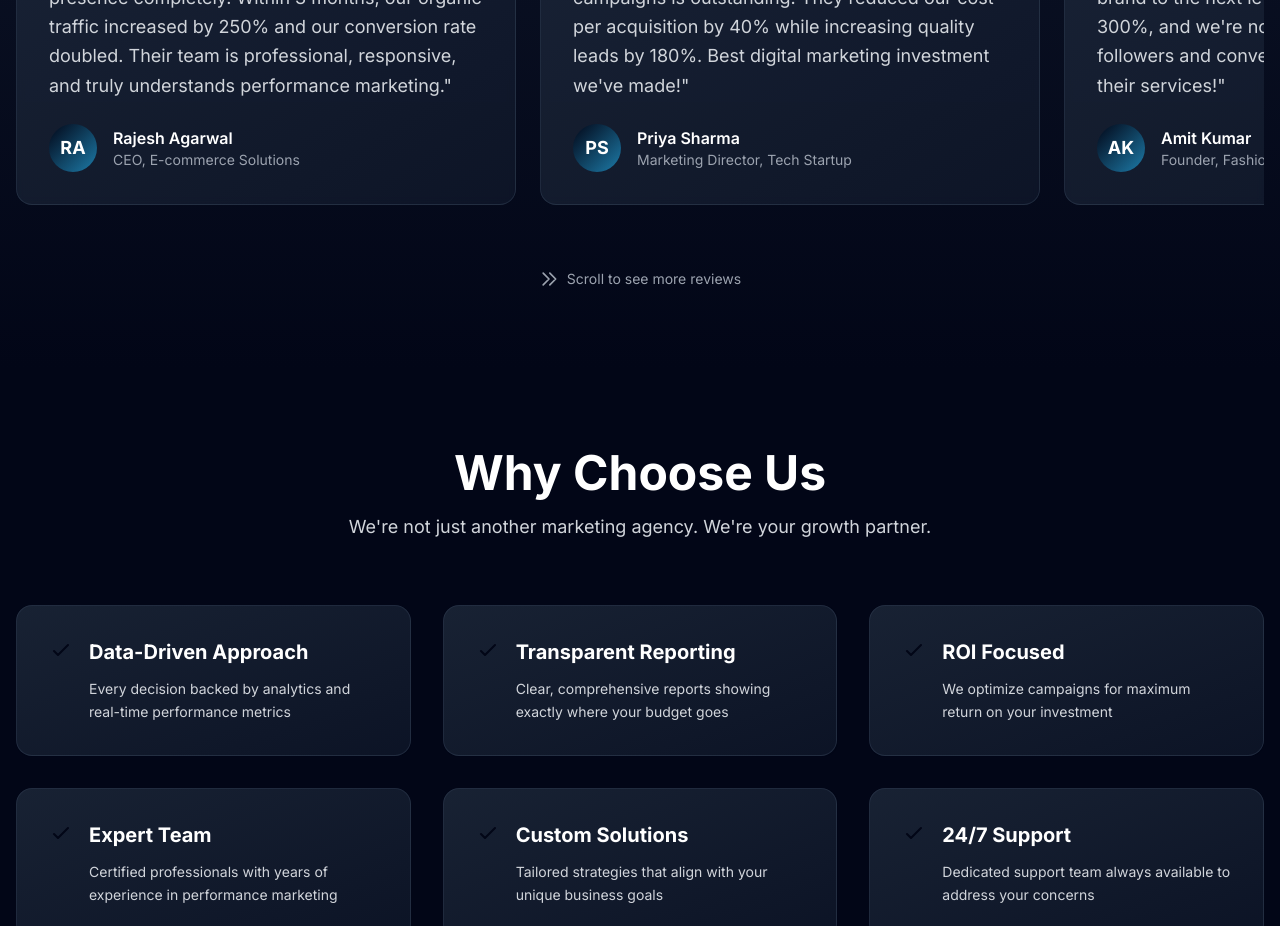
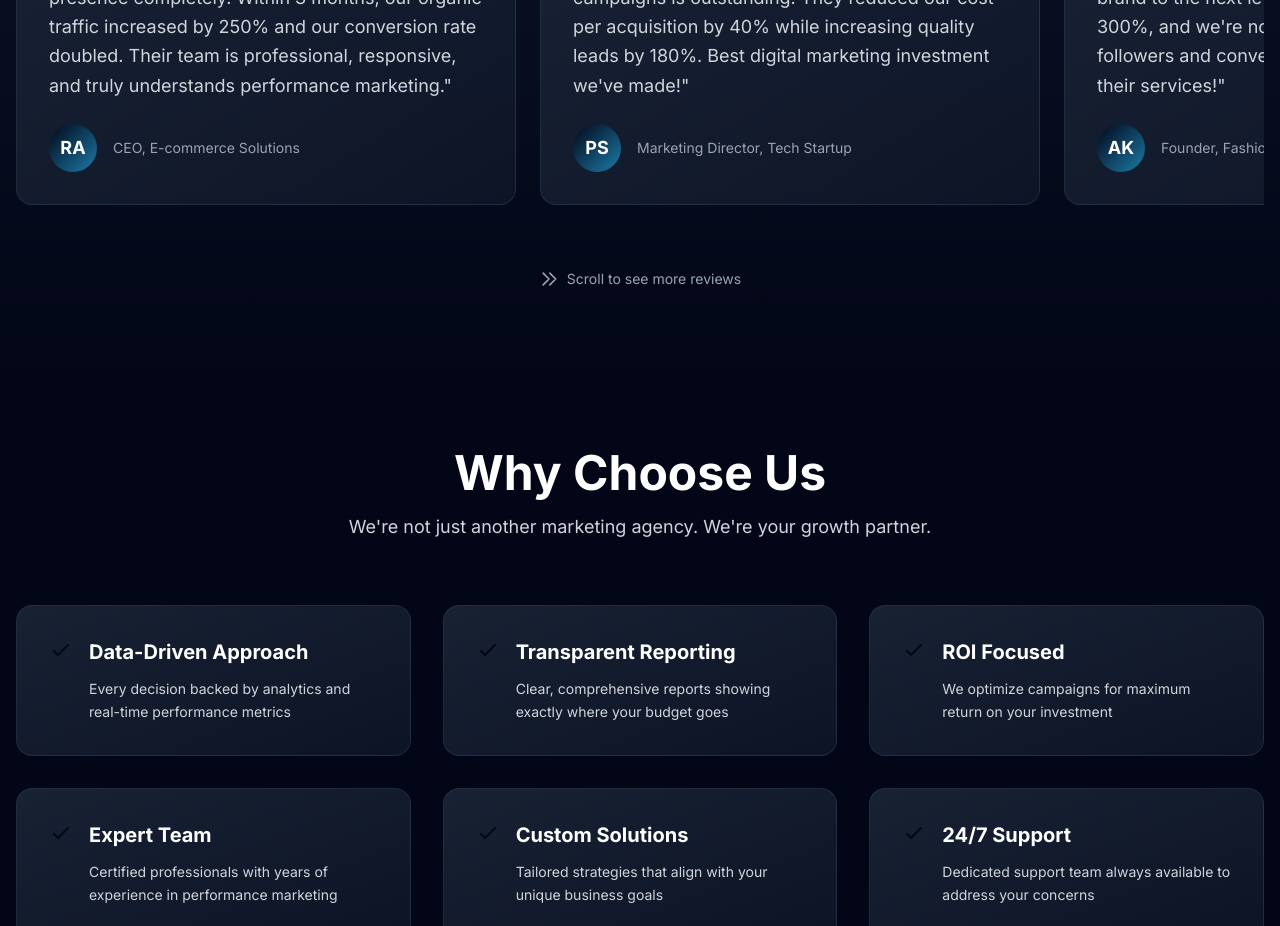
Before and after one commit to anshmydigitalcrown-ui/stardigitechpro, a Next.js app: page / in a window 1280 px wide. Shown: the part 4620-5546 px from the top of the page. Built offline with nearby package versions, Linux system fonts and the light colour scheme.

Commit message:
Remove names from testimonials, keep only job titles

```diff
--- a/app/page.tsx
+++ b/app/page.tsx
@@ -605,7 +605,6 @@ export default function Home() {
                       RA
                     </div>
                     <div>
-                      <h4 className="text-white font-semibold">Rajesh Agarwal</h4>
                       <p className="text-gray-400 text-sm">CEO, E-commerce Solutions</p>
                     </div>
                   </div>
@@ -630,7 +629,6 @@ export default function Home() {
                       PS
                     </div>
                     <div>
-                      <h4 className="text-white font-semibold">Priya Sharma</h4>
                       <p className="text-gray-400 text-sm">Marketing Director, Tech Startup</p>
                     </div>
                   </div>
@@ -655,7 +653,6 @@ export default function Home() {
                       AK
                     </div>
                     <div>
-                      <h4 className="text-white font-semibold">Amit Kumar</h4>
                       <p className="text-gray-400 text-sm">Founder, Fashion Brand</p>
                     </div>
                   </div>
@@ -680,7 +677,6 @@ export default function Home() {
                       NK
                     </div>
                     <div>
-                      <h4 className="text-white font-semibold">Neha Kapoor</h4>
                       <p className="text-gray-400 text-sm">COO, Healthcare Services</p>
                     </div>
                   </div>
@@ -705,7 +701,6 @@ export default function Home() {
                       VG
                     </div>
                     <div>
-                      <h4 className="text-white font-semibold">Vikram Gupta</h4>
                       <p className="text-gray-400 text-sm">Director, Real Estate Group</p>
                     </div>
                   </div>
```
